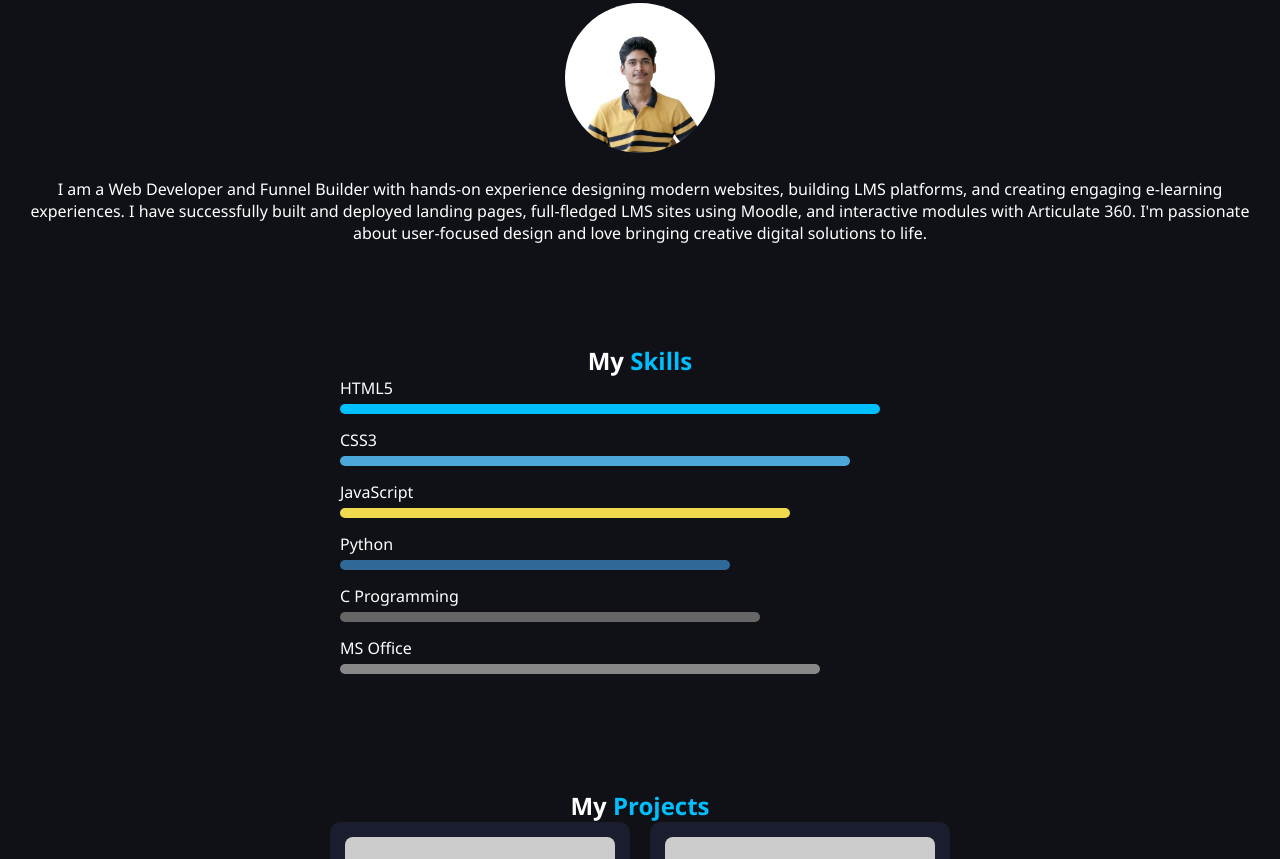
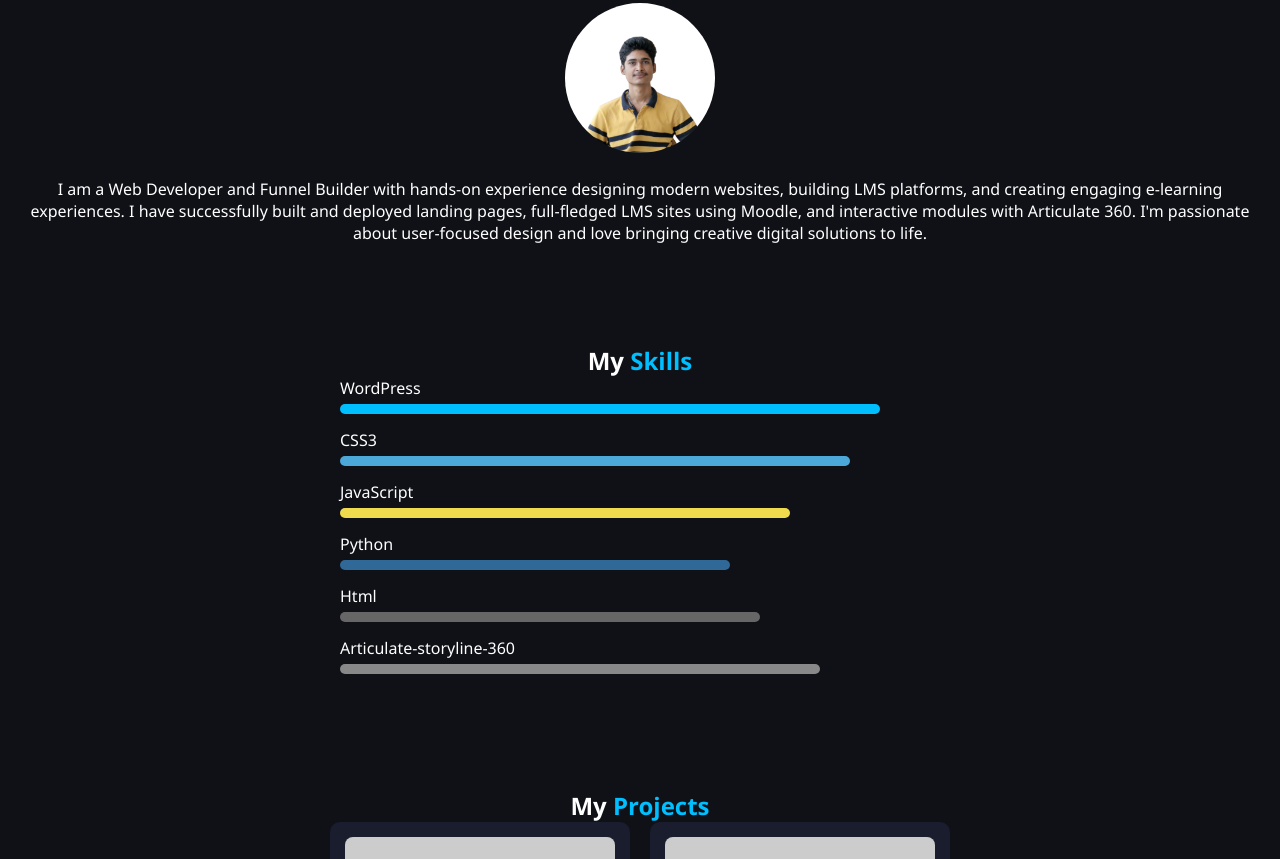
Before and after one commit to aayanshjha/CODSOFT, a plain HTML site: page Task 1 - Portfolio Website/index.html in a window 1280 px wide. Shown: the part 364-1223 px from the top of the page. Drawn offline with Linux system fonts and the light colour scheme; placeholder pictures from the web are drawn by us.

Commit message:
Update index.html

```diff
--- a/Task 1 - Portfolio Website/index.html
+++ b/Task 1 - Portfolio Website/index.html
@@ -29,12 +29,12 @@
   <section id="skills">
     <h2>My <span>Skills</span></h2>
     <div class="skills-container">
-      <div class="skill"><span>HTML5</span><div class="bar html"></div></div>
+      <div class="skill"><span>WordPress</span><div class="bar html"></div></div>
       <div class="skill"><span>CSS3</span><div class="bar css"></div></div>
       <div class="skill"><span>JavaScript</span><div class="bar js"></div></div>
       <div class="skill"><span>Python</span><div class="bar python"></div></div>
-      <div class="skill"><span>C Programming</span><div class="bar" style="width: 70%; background: #666;"></div></div>
-      <div class="skill"><span>MS Office</span><div class="bar" style="width: 80%; background: #888;"></div></div>
+      <div class="skill"><span>Html</span><div class="bar" style="width: 70%; background: #666;"></div></div>
+      <div class="skill"><span>Articulate-storyline-360</span><div class="bar" style="width: 80%; background: #888;"></div></div>
     </div>
   </section>
 
```
